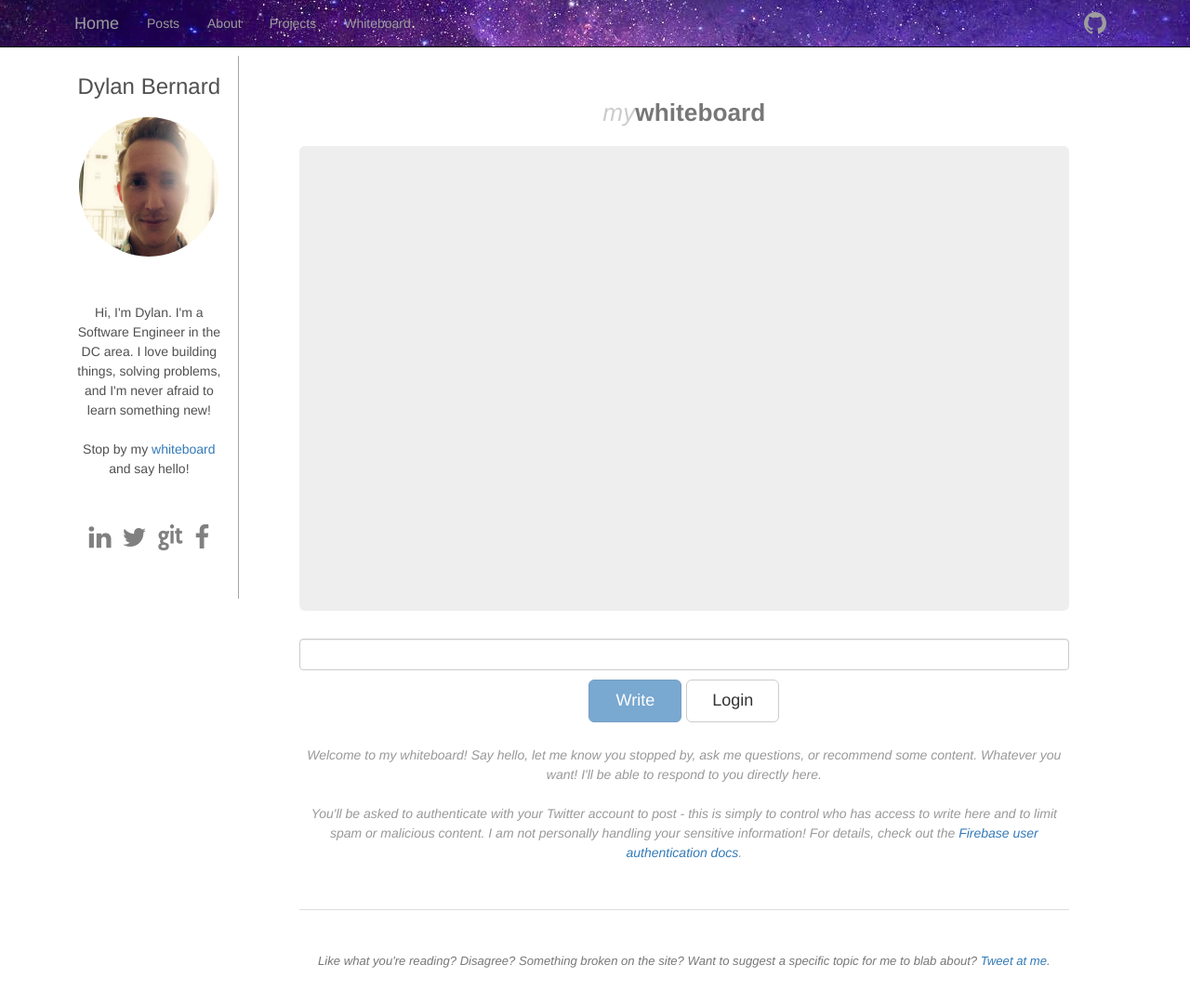
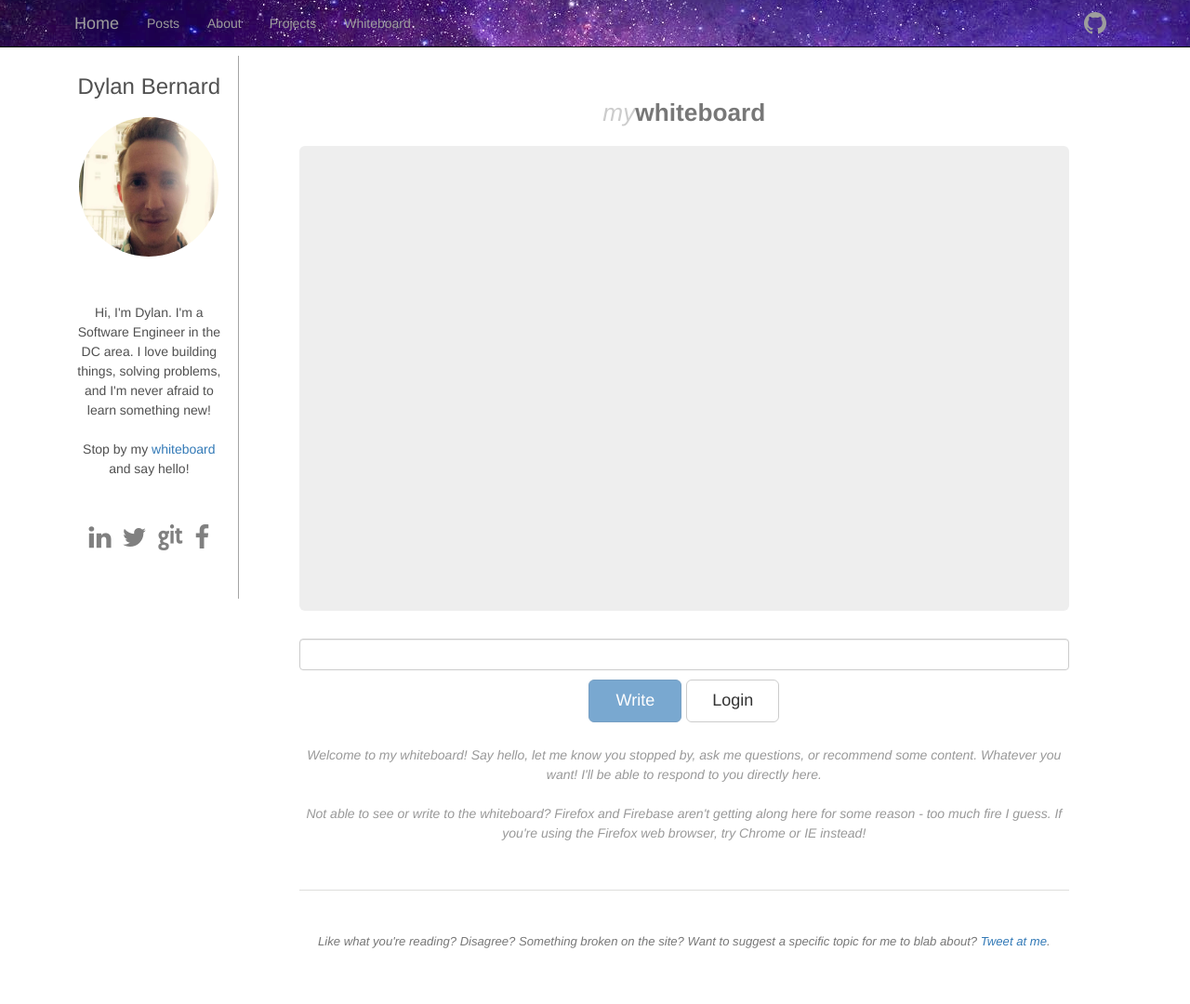
Before and after one commit to dbernard/dbernard.github.io.old, a Jekyll site: the page built from whiteboard/index.html, in a window 1280 px wide and 1139 px high. Shown: the top 1080 px of the window at 93% size. Built offline with Jekyll 4.4.1, drawn with Linux system fonts in a browser that asks for light colours; nearby versions of some CDN libraries; Markdown is read by kramdown in place of the engine named in the settings; comment, search, counter and statistics services are not loaded.

Commit message:
Add msg about whiteboard not working on Firefox

```diff
--- a/whiteboard/index.html
+++ b/whiteboard/index.html
@@ -23,12 +23,9 @@ layout: default
     questions, or recommend some content. Whatever you want! I'll be able to
     respond to you directly here.<br><br>
 
-    You'll be asked to authenticate with your Twitter account to post - this is
-    simply to control who has access to write here and to limit spam or malicious
-    content. I am not personally handling your sensitive information! For details,
-    check out the
-    <a href="https://www.firebase.com/docs/web/guide/user-auth.html">Firebase user
-    authentication docs</a>.
+    Not able to see or write to the whiteboard? Firefox and Firebase aren't
+    getting along here for some reason - too much fire I guess. If you're using
+    the Firefox web browser, try Chrome or IE instead!
     </p>
   </div>
 
```
